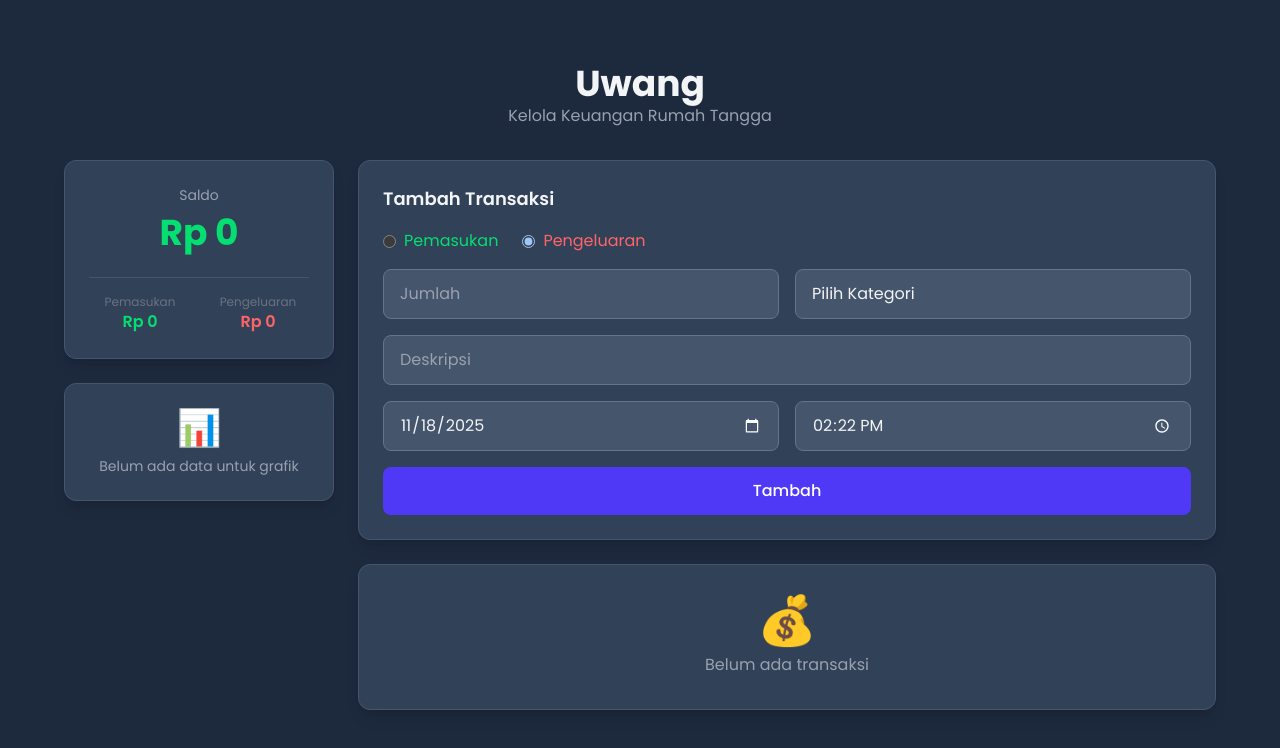
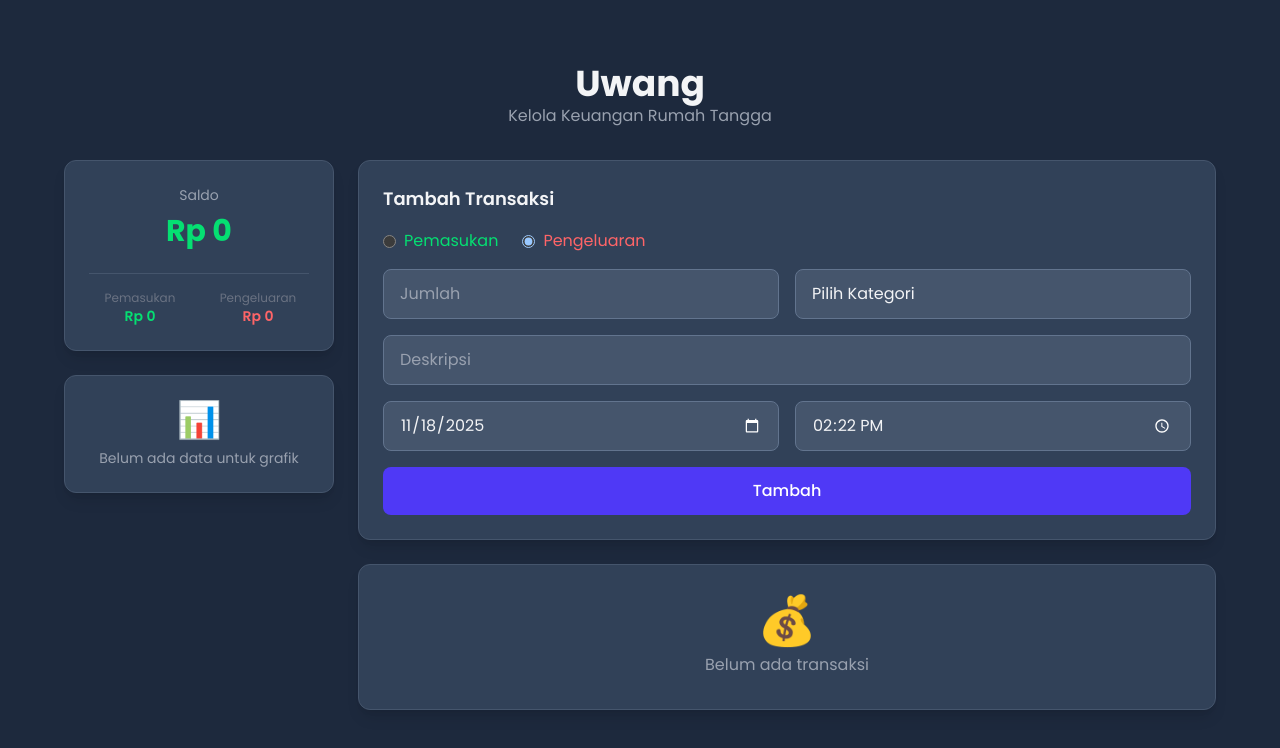
Before and after one commit to rohmanureldi/uwang, a React (Vite) app: page / in a window 1280 px wide. Shown: the top 748 px of the page. Built offline with nearby package versions, Linux system fonts and the light colour scheme.

Commit message:
saldo text wrap

```diff
--- a/src/components/Balance.tsx
+++ b/src/components/Balance.tsx
@@ -24,7 +24,7 @@ export default function Balance({ transactions }: Props) {
     <div className="bg-slate-700 rounded-xl p-4 sm:p-6 shadow-lg border border-slate-600 h-fit transition-all animate-scaleIn">
       <div className="text-center">
         <p className="text-gray-400 text-sm mb-2">Saldo</p>
-        <p className={`text-2xl sm:text-3xl lg:text-4xl font-bold ${balance >= 0 ? 'text-green-400' : 'text-red-400'}`}>
+        <p className={`text-xl sm:text-2xl lg:text-3xl font-bold break-words ${balance >= 0 ? 'text-green-400' : 'text-red-400'}`}>
           {formatIDR(balance)}
         </p>
       </div>
@@ -32,11 +32,11 @@ export default function Balance({ transactions }: Props) {
       <div className="flex justify-between mt-4 sm:mt-6 pt-4 border-t border-slate-600 gap-4">
         <div className="text-center flex-1">
           <p className="text-xs text-gray-500">Pemasukan</p>
-          <p className="text-green-400 font-semibold text-sm sm:text-base">{formatIDR(income)}</p>
+          <p className="text-green-400 font-semibold text-xs sm:text-sm break-words">{formatIDR(income)}</p>
         </div>
         <div className="text-center flex-1">
           <p className="text-xs text-gray-500">Pengeluaran</p>
-          <p className="text-red-400 font-semibold text-sm sm:text-base">{formatIDR(expenses)}</p>
+          <p className="text-red-400 font-semibold text-xs sm:text-sm break-words">{formatIDR(expenses)}</p>
         </div>
       </div>
     </div>
```
